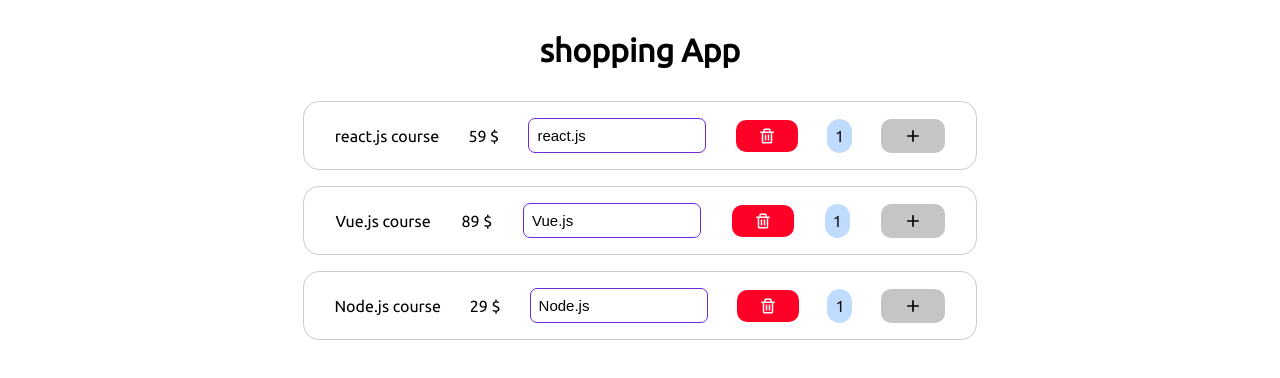
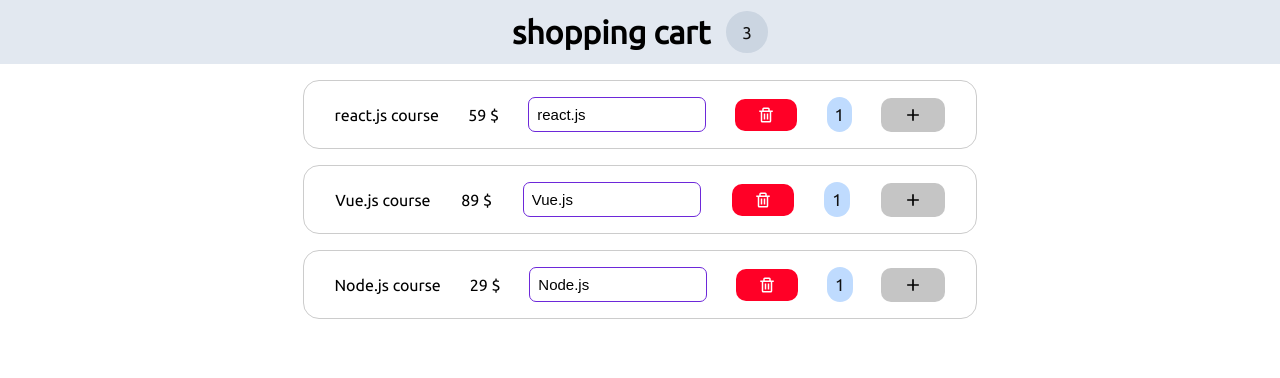
Before and after one commit to hosseinrmt/product-cart, a React (Create React App) app: page / in a window 1280 px wide. Shown: the top 378 px of the page. Built offline with nearby package versions, Linux system fonts and the light colour scheme.

Commit message:
Add Navbar component. Lift states up to App component

```diff
--- a/src/App.js
+++ b/src/App.js
@@ -1,12 +1,54 @@
 import React, { Component } from "react";
 import "./App.css";
 import ProductList from "./components/ProductList/ProductList";
+import Navbar from "./components/Navbar/Navbar";
+
 class App extends Component {
+  state = {
+    products: [
+      { title: "react.js", quantity: 1, price: "59 $", id: 1 },
+      { title: "Vue.js", quantity: 1, price: "89 $", id: 2 },
+      { title: "Node.js", quantity: 1, price: "29 $", id: 3 },
+    ],
+  };
+
+  deleteHandler = (id) => {
+    const filteredProducts = this.state.products.filter((p) => p.id !== id);
+    this.setState({ products: filteredProducts });
+  };
+
+  incrementHandler = (id) => {
+    const products = [...this.state.products];
+    const incrementedProduct = products.find((p) => p.id === id);
+    incrementedProduct.quantity++;
+    this.setState({ products });
+  };
+
+  decrementHandler = (id) => {
+    const products = [...this.state.products];
+    const incrementedProduct = products.find((p) => p.id === id);
+    incrementedProduct.quantity--;
+    this.setState({ products });
+  };
+
+  changeHandler = (event, id) => {
+    const products = [...this.state.products];
+    const changeProduct = products.find((p) => p.id === id);
+    changeProduct.title = event.target.value;
+    this.setState({ products });
+  };
+
   render() {
     return (
       <div className="container">
-        <h1>shopping App</h1>
-        <ProductList />
+        <Navbar totalItems={this.state.products.length} />
+        <ProductList
+          products={this.state.products}
+          onDelete={this.deleteHandler}
+          onDecrement={this.decrementHandler}
+          onIncrement={this.incrementHandler}
+          onChange={this.changeHandler}
+        />
       </div>
     );
   }
--- /dev/null
+++ b/src/components/Navbar/Navbar.jsx
@@ -0,0 +1,12 @@
+import styles from "./Navbar.module.css";
+
+const Navbar = ({ totalItems }) => {
+  return (
+    <nav className={styles.nav}>
+      <h1>shopping cart</h1>
+      <span>{totalItems}</span>
+    </nav>
+  );
+};
+
+export default Navbar;
--- /dev/null
+++ b/src/components/Navbar/Navbar.module.css
@@ -0,0 +1,21 @@
+.nav {
+    background-color: #e2e8f0;
+    width: 100vw;
+    height: 4rem;
+    margin-bottom: 1rem;
+    display: flex;
+    justify-content: center;
+    align-items: center;
+}
+
+h1 {
+    margin-right: 1rem;
+}
+
+span {
+    background: #cbd5e1;
+    padding: 0.7rem 1rem;
+    font-size: 17px;
+    color: #111;
+    border-radius: 50%;
+}
--- a/src/components/Product/Product.js
+++ b/src/components/Product/Product.js
@@ -3,26 +3,34 @@ import { BiTrash } from "react-icons/bi";
 import { BiPlus } from "react-icons/bi";
 import { BiMinus } from "react-icons/bi";
 
-const Product = (props) => {
+const Product = ({
+  onChange,
+  onDecrement,
+  onDelete,
+  onIncrement,
+  title,
+  price,
+  quantity,
+}) => {
   return (
     <div className={styles.product}>
-      <p>{props.title} course</p>
-      <p>{props.price}</p>
-      <input type="text" value={props.title} onChange={props.onChange} />
+      <p>{title} course</p>
+      <p>{price}</p>
+      <input type="text" value={title} onChange={onChange} />
 
-      {props.quantity === 1 ? (
-        <button className={styles.delete} onClick={props.onDelete}>
+      {quantity === 1 ? (
+        <button className={styles.delete} onClick={onDelete}>
           <BiTrash />
         </button>
       ) : (
-        <button className={styles.decrement} onClick={props.onDecrement}>
+        <button className={styles.decrement} onClick={onDecrement}>
           <BiMinus />
         </button>
       )}
 
-      <span className={styles.quantity}>{props.quantity}</span>
+      <span className={styles.quantity}>{quantity}</span>
 
-      <button className={styles.increment} onClick={props.onIncrement}>
+      <button className={styles.increment} onClick={onIncrement}>
         <BiPlus />
       </button>
     </div>
--- a/src/components/ProductList/ProductList.js
+++ b/src/components/ProductList/ProductList.js
@@ -3,57 +3,24 @@ import Product from "../Product/Product";
 import styles from "./ProductList.module.css";
 
 class ProductList extends Component {
-  state = {
-    products: [
-      { title: "react.js", quantity: 1, price: "59 $", id: 1 },
-      { title: "Vue.js", quantity: 1, price: "89 $", id: 2 },
-      { title: "Node.js", quantity: 1, price: "29 $", id: 3 },
-    ],
-  };
-
-  deleteHandler = (id) => {
-    const filteredProducts = this.state.products.filter((p) => p.id !== id);
-    this.setState({ products: filteredProducts });
-  };
-
-  incrementHandler = (id) => {
-    const products = [...this.state.products];
-    const incrementedProduct = products.find((p) => p.id === id);
-    incrementedProduct.quantity++;
-    this.setState({ products });
-  };
-
-  decrementHandler = (id) => {
-    const products = [...this.state.products];
-    const incrementedProduct = products.find((p) => p.id === id);
-    incrementedProduct.quantity--;
-    this.setState({ products });
-  };
-
-  changeHandler = (event, id) => {
-    const products = [...this.state.products];
-    const changeProduct = products.find((p) => p.id === id);
-    changeProduct.title = event.target.value;
-    this.setState({ products });
-  };
-
   renderProduct = () => {
-    if (this.state.products.length === 0)
-      return <div>there is no product in cart</div>;
+    const { onChange, onDecrement, onDelete, onIncrement, products } =
+      this.props;
+    if (products.length === 0) return <div>there is no product in cart</div>;
 
     return (
       <div className={styles.productList}>
-        {this.state.products.map((product) => {
+        {products.map((product) => {
           return (
             <Product
               key={product.id}
               title={product.title}
               price={product.price}
-              onChange={(e) => this.changeHandler(e, product.id)}
-              onIncrement={() => this.incrementHandler(product.id)}
+              onChange={(e) => onChange(e, product.id)}
+              onIncrement={() => onIncrement(product.id)}
               quantity={product.quantity}
-              onDecrement={() => this.decrementHandler(product.id)}
-              onDelete={() => this.deleteHandler(product.id)}
+              onDecrement={() => onDecrement(product.id)}
+              onDelete={() => onDelete(product.id)}
             />
           );
         })}
@@ -62,9 +29,10 @@ class ProductList extends Component {
   };
 
   render() {
+    const { products } = this.props;
     return (
       <div>
-        {!this.state.products.length && <div>go to shopping!</div>}
+        {!products.length && <div>go to shopping!</div>}
         {this.renderProduct()}
       </div>
     );
```
